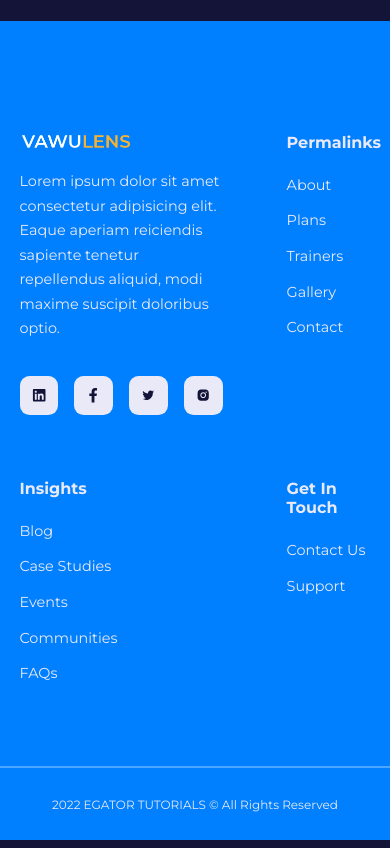
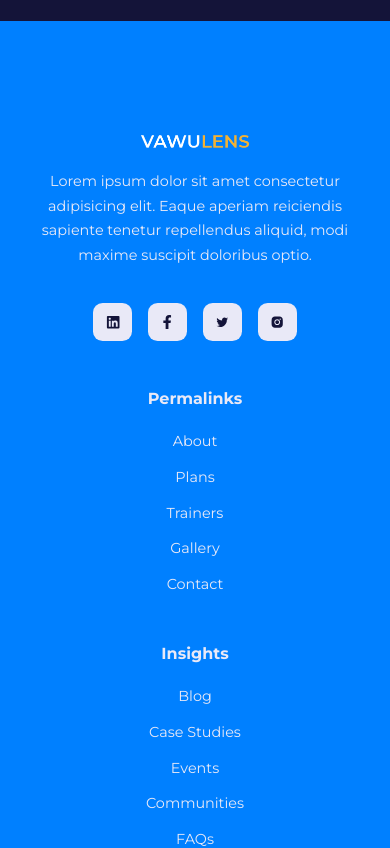
Before and after one commit to erickdc7/react-trainer-website, a React (Create React App) app: page / in a window 390 px wide. Shown: the part 5720-6568 px from the top of the page. Built offline with nearby package versions, Linux system fonts and the light colour scheme; the HTML template or start-up script is replaced by a standard one.

Commit message:
media queries footer in small screens added to home.css

```diff
--- a/src/pages/home/home.css
+++ b/src/pages/home/home.css
@@ -380,4 +380,22 @@ footer {
   .testimonials {
     width: 100%;
   }
+
+  /* FOOTER */
+  footer {
+    margin-top: 7rem;
+  }
+
+  .footer__container {
+    grid-template-columns: 1fr;
+    gap: 3rem;
+  }
+
+  .footer__container article {
+    align-items: center;
+  }
+
+  .footer__container article p {
+    text-align: center;
+  }
 }
```
